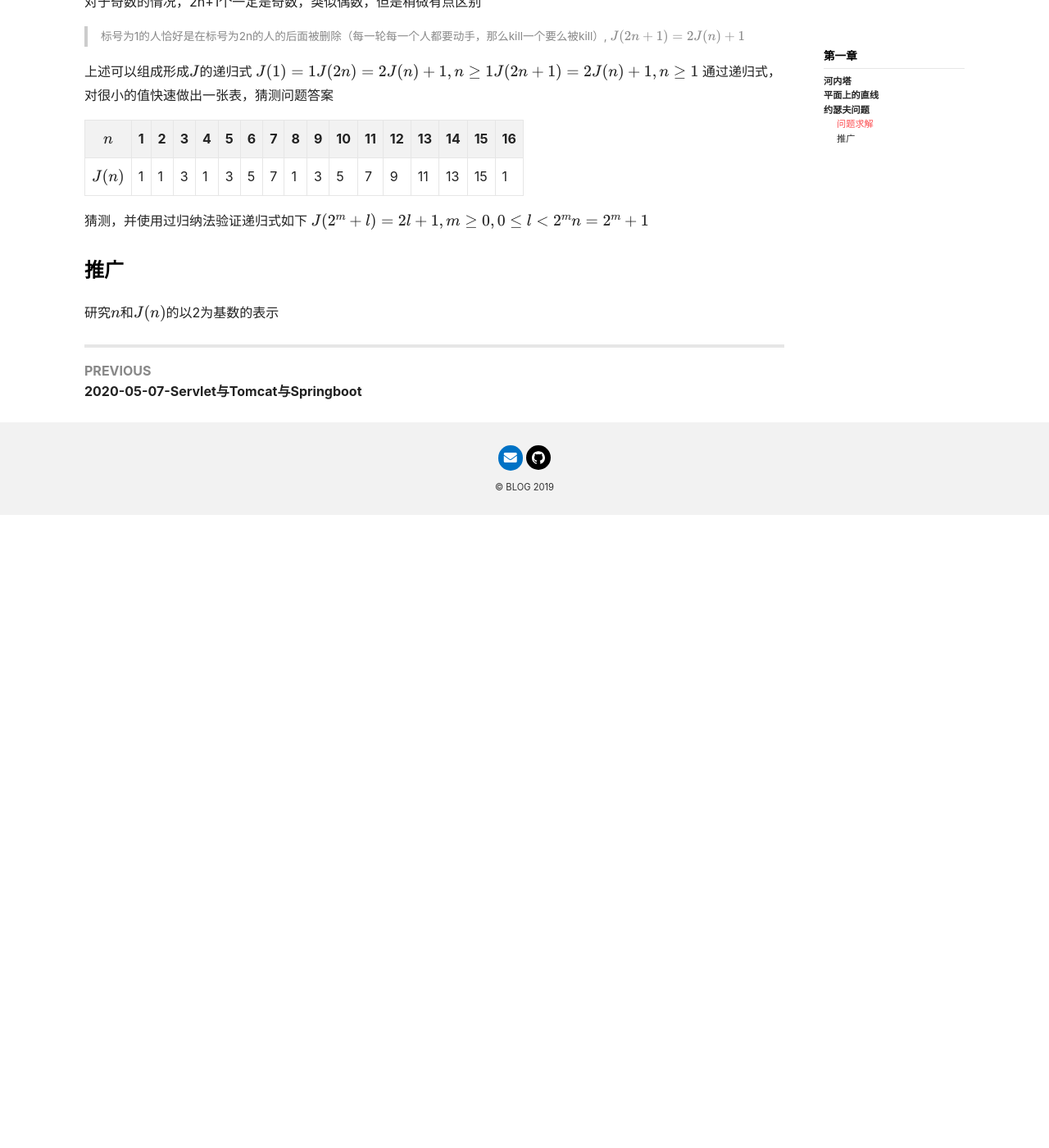
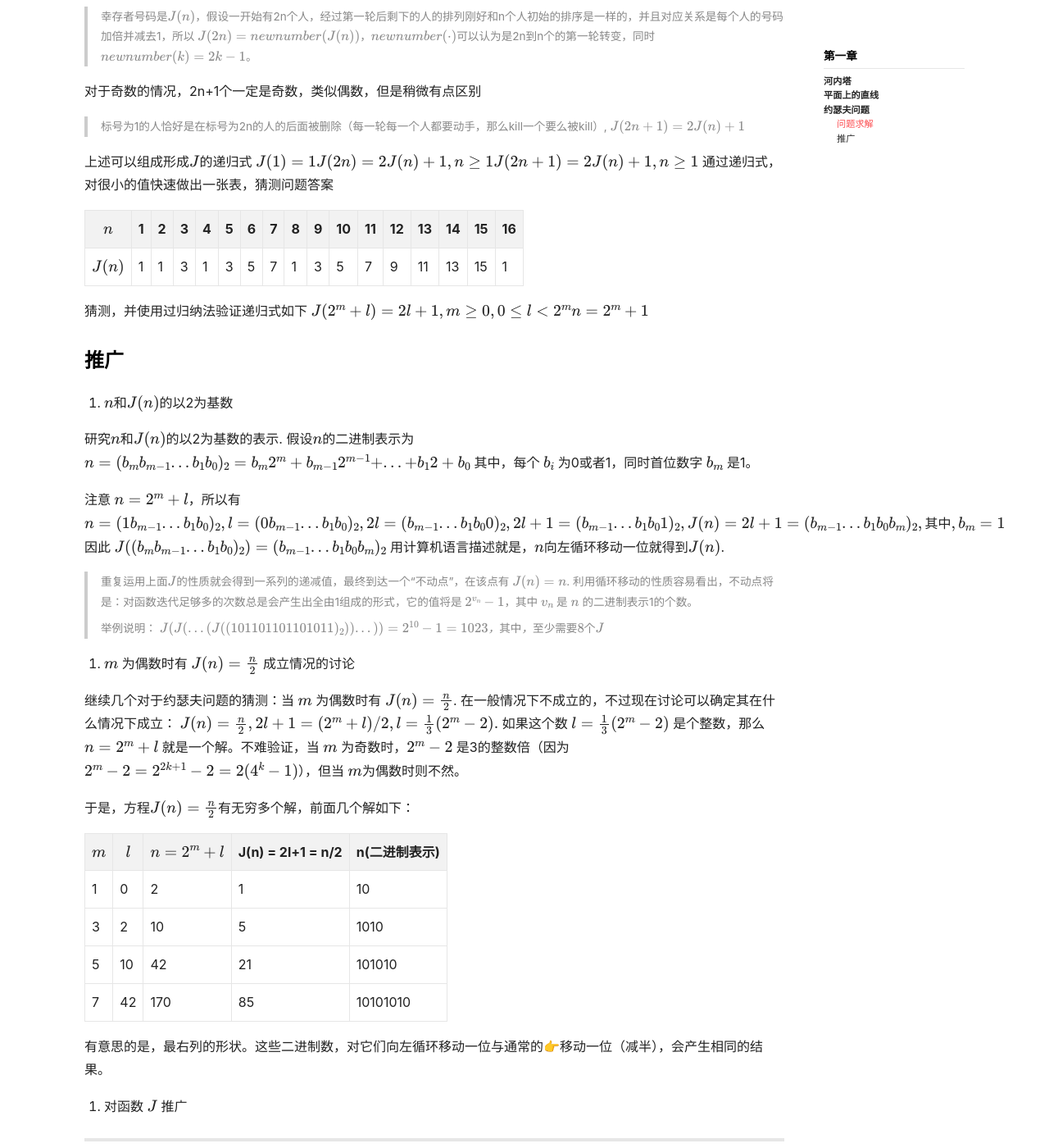
Before and after one commit to sureally/sureally.github.io, a Jekyll site: the page built from _posts/books/2020-05-10-《具体数学-计算机科学基础》阅读笔记.md, in a window 1280 px wide and 1400 px high, scrolled down 878 px. Shown: the whole window at 82% size. Built offline with Jekyll 4.4.1, drawn with Linux system fonts in a browser that asks for light colours; nearby versions of some CDN libraries; formulas are drawn with MathJax 3; before the commit the page ends 1506 px from its top, so only the background shows below that; some of the changed text lies outside the part shown.

Commit message:
更新。Blog

```diff
--- a/_posts/books/2020-05-10-《具体数学-计算机科学基础》阅读笔记.md
+++ b/_posts/books/2020-05-10-《具体数学-计算机科学基础》阅读笔记.md
@@ -6,6 +6,10 @@ categories: [阅读笔记, 计算机科学基础]
 tags: [阅读笔记, 计算机科学基础]
 root-path: ../..
 ---
+
+写在阅读笔记前面，学习这本书是为什么？
+
+> 现在初始学习的感觉就是补足计算机系列的基础，主要要是数学基本。毕竟，还是不想仅仅做个CRUD-BOY。而且，里面对于对于一些问题的分析比较有意思，用于工作中的一些代码的实现思考有部分参考意义。
 
 # 第一章
 
@@ -45,4 +49,55 @@ $$
 
 ### 推广
 
-研究$n$和$J(n)$的以2为基数的表示
+1. $n$和$J(n)$的以2为基数
+
+研究$n$和$J(n)$的以2为基数的表示. 假设$n$的二进制表示为
+$$
+n=(b_mb_{m-1}...b_1b_0)_2 \\
+ =b_m2^m + b_{m-1}2^{m-1}+...+b_12+b_0
+$$
+其中，每个 $b_i$ 为0或者1，同时首位数字 $b_m$ 是1。
+
+注意 $n=2^m+l$，所以有
+$$
+n = (1b_{m-1}...b_1b_0)_2, \\
+l = (0b_{m-1}...b_1b_0)_2, \\
+2l = (b_{m-1}...b_1b_00)_2, \\
+2l +1 = (b_{m-1}...b_1b_01)_2, \\
+J(n) = 2l+1= (b_{m-1}...b_1b_0b_m)_2, 其中, b_m=1
+$$
+因此
+$$
+J((b_mb_{m-1}...b_1b_0)_2) = (b_{m-1}...b_1b_0b_m)_2
+$$
+用计算机语言描述就是，$n$向左循环移动一位就得到$J(n)$.
+
+> 重复运用上面$J$的性质就会得到一系列的递减值，最终到达一个“不动点”，在该点有 $J(n)=n$. 利用循环移动的性质容易看出，不动点将是：对函数迭代足够多的次数总是会产生出全由1组成的形式，它的值将是 $2^{v_n}-1$，其中 $v_n$ 是 $n$ 的二进制表示1的个数。
+>
+> 举例说明：
+> $$
+> J(J(...(J((101101101101011)_2))...))=2^{10}-1=1023，其中，至少需要8个J
+> $$
+
+2. $m$ 为偶数时有 $J(n)=\frac{n}{2}$ 成立情况的讨论
+
+继续几个对于约瑟夫问题的猜测：当 $m$ 为偶数时有 $J(n)=\frac{n}{2}$. 在一般情况下不成立的，不过现在讨论可以确定其在什么情况下成立：
+$$
+J(n) = \frac{n}{2}, \\
+2l + 1 = (2^m + l) / 2, \\
+l = \frac{1}{3}(2^m - 2).
+$$
+如果这个数 $l = \frac{1}{3}(2^m - 2)$ 是个整数，那么 $n = 2^m + l$ 就是一个解。不难验证，当 $m$ 为奇数时，$2^m - 2$ 是3的整数倍（因为 $2^m - 2 = 2^{2k+1} - 2 = 2(4^k-1)$），但当 $m$为偶数时则不然。
+
+于是，方程$J(n)=\frac{n}{2}$有无穷多个解，前面几个解如下：
+
+| $m$  | $l$  | $n = 2^m + l$ | J(n) = 2l+1 = n/2 | n(二进制表示) |
+| ---- | ---- | ------------- | ----------------- | ------------- |
+| 1    | 0    | 2             | 1                 | 10            |
+| 3    | 2    | 10            | 5                 | 1010          |
+| 5    | 10   | 42            | 21                | 101010        |
+| 7    | 42   | 170           | 85                | 10101010      |
+
+有意思的是，最右列的形状。这些二进制数，对它们向左循环移动一位与通常的👉移动一位（减半），会产生相同的结果。
+
+3. 对函数 $J$ 推广
```
